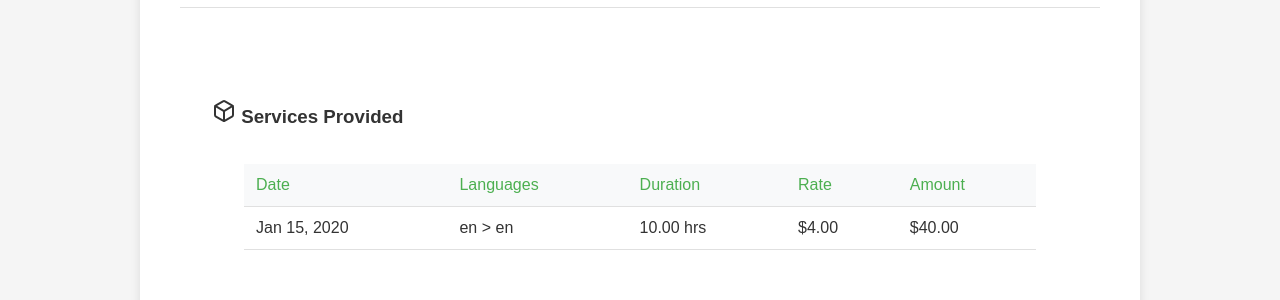
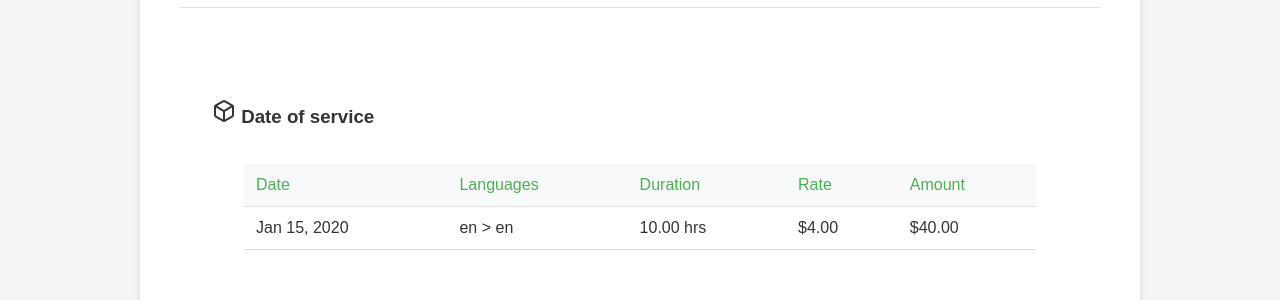
Before and after one commit to josephsamijona/refactored-journey, a Django app: page /payroll/1/ in a window 1280 px wide. Shown: the part 769-1069 px from the top of the page. Run offline with Django 5.2, Linux system fonts and the light colour scheme; tables that the repository leaves empty hold one stand-in row (values such as "Sample post"); parts of the project's set-up code (start-up, migrations or seed data) failed here and were passed over; some libraries are stand-ins or nearby versions.

Commit message:
THANK YOU GOD

```diff
--- a/templates/payroll_template.html
+++ b/templates/payroll_template.html
@@ -350,7 +350,7 @@ body {
                     <polyline points="3.27 6.96 12 12.01 20.73 6.96"></polyline>
                     <line x1="12" y1="22.08" x2="12" y2="12"></line>
                 </svg>
-                Services Provided
+                Date of service
             </h3>
             <div class="services-table-container">
                 <table class="services-table">
```
